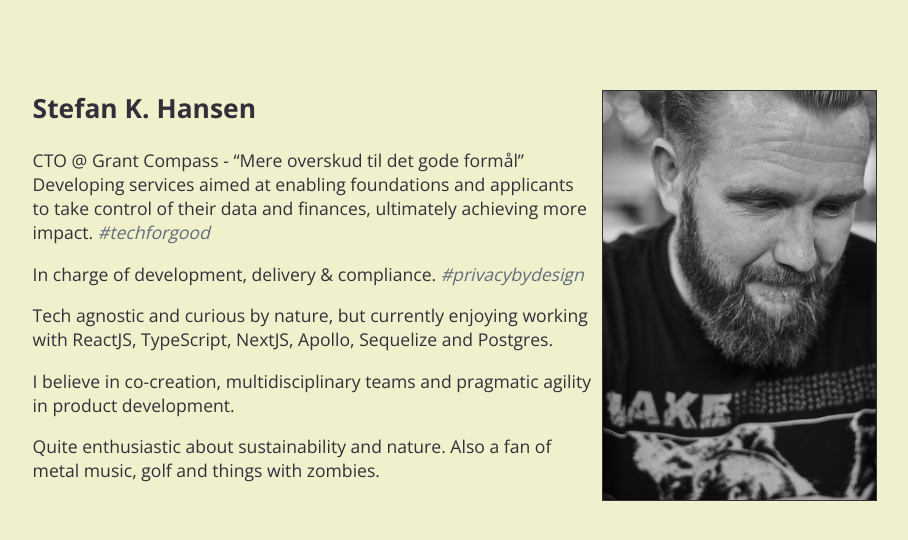
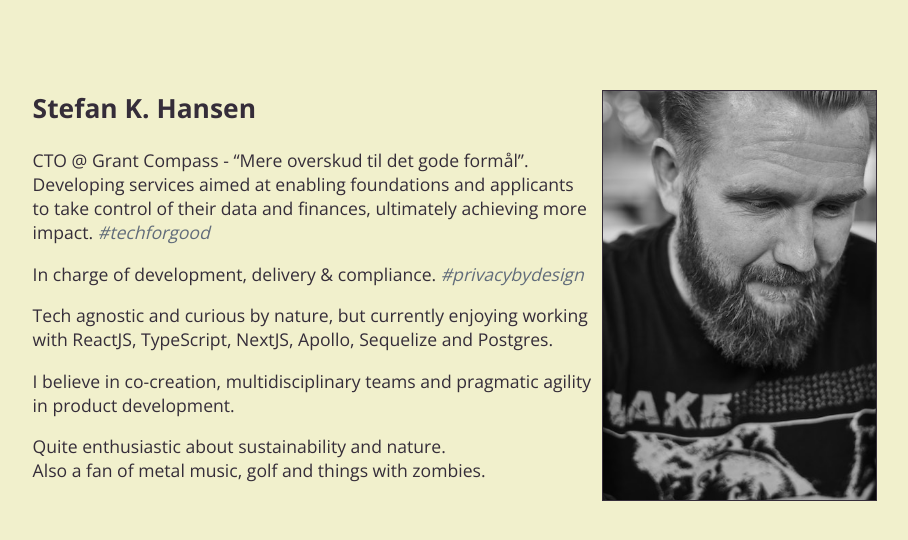
Before and after one commit to skhansen/skhansen.github.io, a Jekyll site: the page built from index.md, in a window 1280 px wide. Shown: the top 540 px of the page, without its empty margins (185-1093 px from the left). Built offline with Jekyll 4.4.1, drawn with Linux system fonts in a browser that asks for light colours; our own code applies the rules of GitHub Pages for plain Markdown files.

```diff
--- a/index.md
+++ b/index.md
@@ -3,7 +3,7 @@ title: SKHansen
 ---
 # Stefan K. Hansen
 
-CTO @ Grant Compass - "Mere overskud til det gode formål"\
+CTO @ Grant Compass - "Mere overskud til det gode formål".\
 Developing services aimed at enabling foundations and applicants to take control of their data and finances, ultimately achieving more impact. *#techforgood*
 
 In charge of development, delivery & compliance. *#privacybydesign*
@@ -12,5 +12,5 @@ Tech agnostic and curious by nature, but currently enjoying working with ReactJS
 
 I believe in co-creation, multidisciplinary teams and pragmatic agility in product development.
 
-Quite enthusiastic about sustainability and nature.
+Quite enthusiastic about sustainability and nature.\
 Also a fan of metal music, golf and things with zombies.
```
